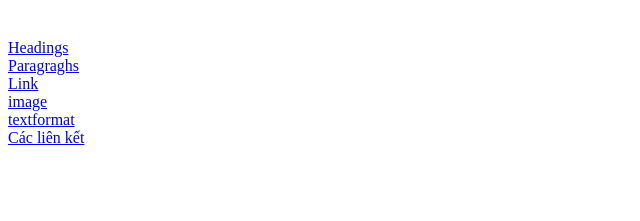
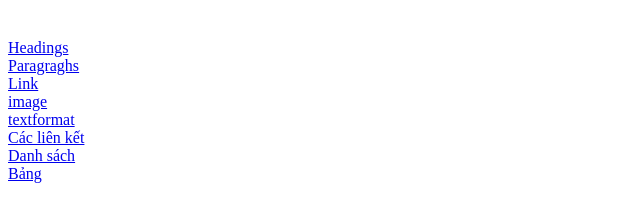
Before and after one commit to linhmeow0612/linhmeow.github.io, a plain HTML site: page index.html in a window 1280 px wide. Shown: the part 59-280 px from the top of the page, without its empty margins (0-640 px from the left). Drawn offline with Linux system fonts and the light colour scheme.

Commit message:
Add files via upload

```diff
--- a/index.html
+++ b/index.html
@@ -18,6 +18,10 @@
             <a href="textformat.html" target="_parent">textformat</a>
             <br>
             <a href="lienket.html" target="_parent">Các liên kết</a>
-        </p>
+            <br>
+            <a href="list.html" target="_parent">Danh sách</a>
+            <br>
+            <a href="table.html" target="_parent">Bảng</a>
+            </p>
     </body>
 </html>
```
